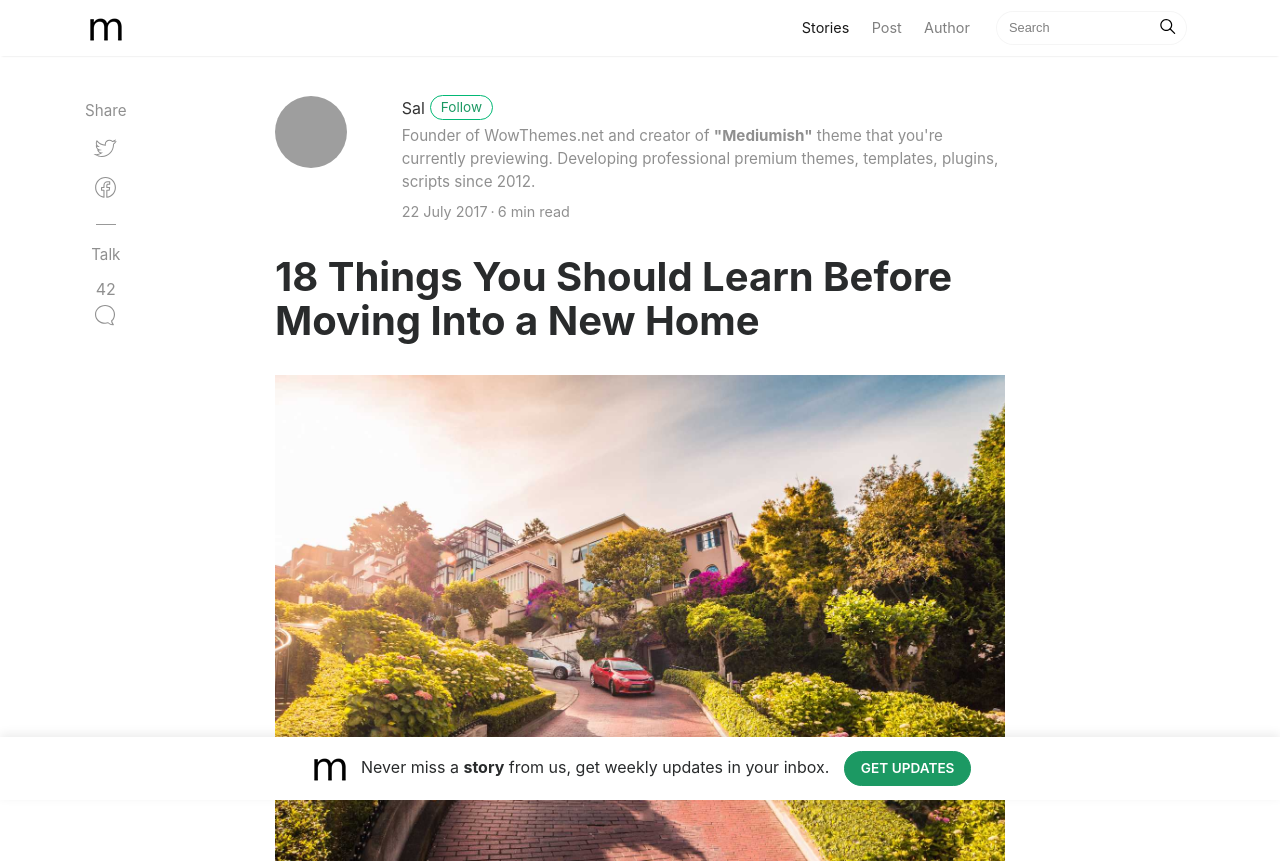
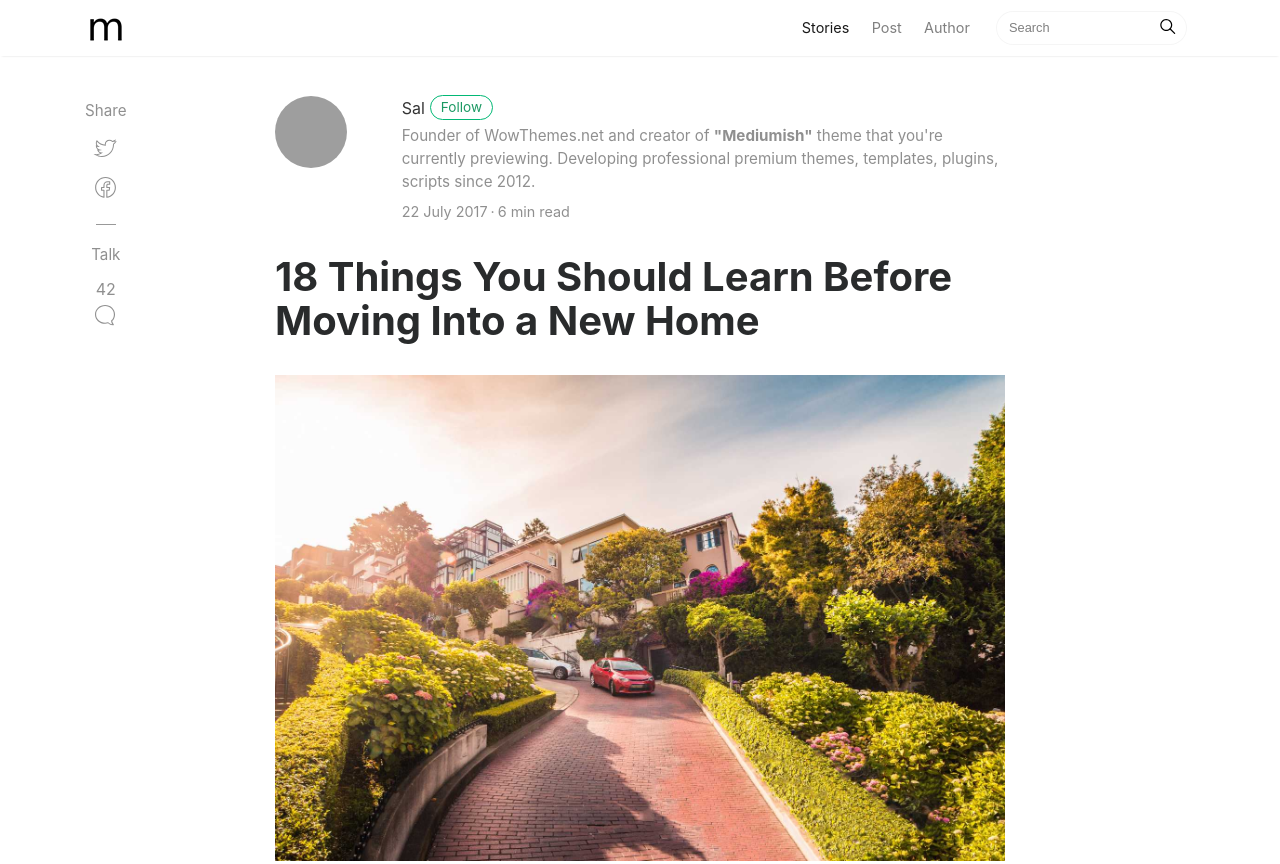
Before and after one commit to stansaal/fe25-onl-homework, a plain HTML site: page post.html in a window 1280 px wide. Shown: the top 864 px of the page. Drawn offline with Linux system fonts and the light colour scheme; grey boxes are pictures that could not be loaded.

Commit message:
Remove alert bar

```diff
--- a/post.html
+++ b/post.html
@@ -248,16 +248,6 @@
 <!-- End Related Posts
 ================================================== -->
 
-<!-- Begin AlertBar
-================================================== -->
-<div class="alertbar">
-	<div class="container text-center">
-		<img src="assets/img/logo.png" alt=""> &nbsp; Never miss a <b>story</b> from us, get weekly updates in your inbox. <a href="#" class="btn subscribe">Get Updates</a>
-	</div>
-</div>
-<!-- End AlertBar
-================================================== -->
-
 <!-- Begin Footer
 ================================================== -->
 <div class="container">
```
